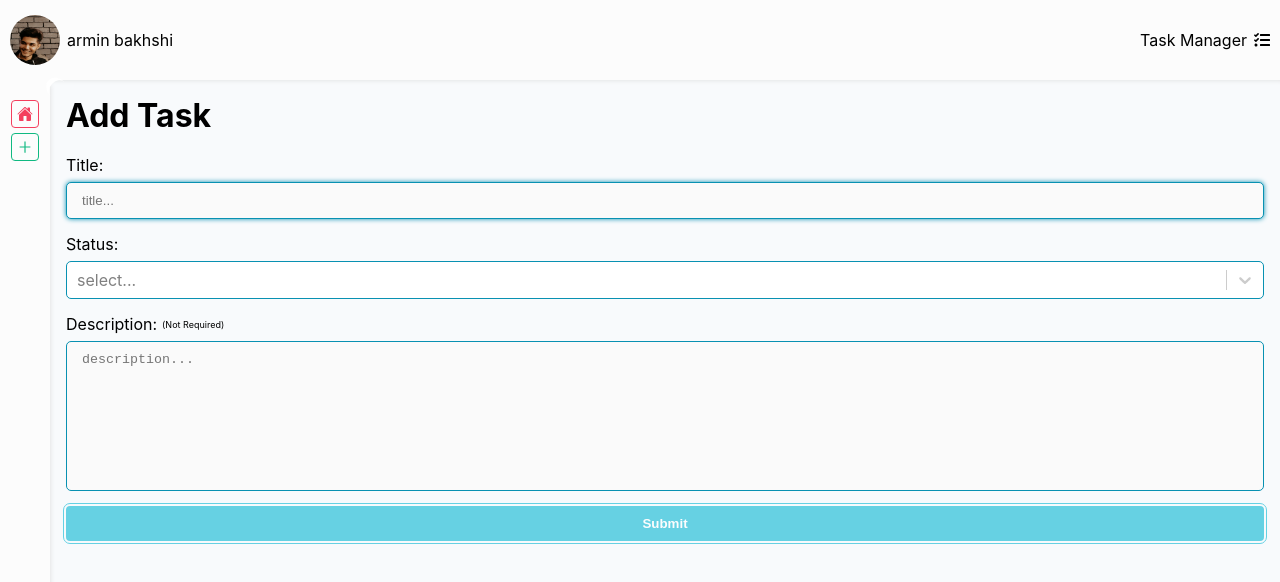
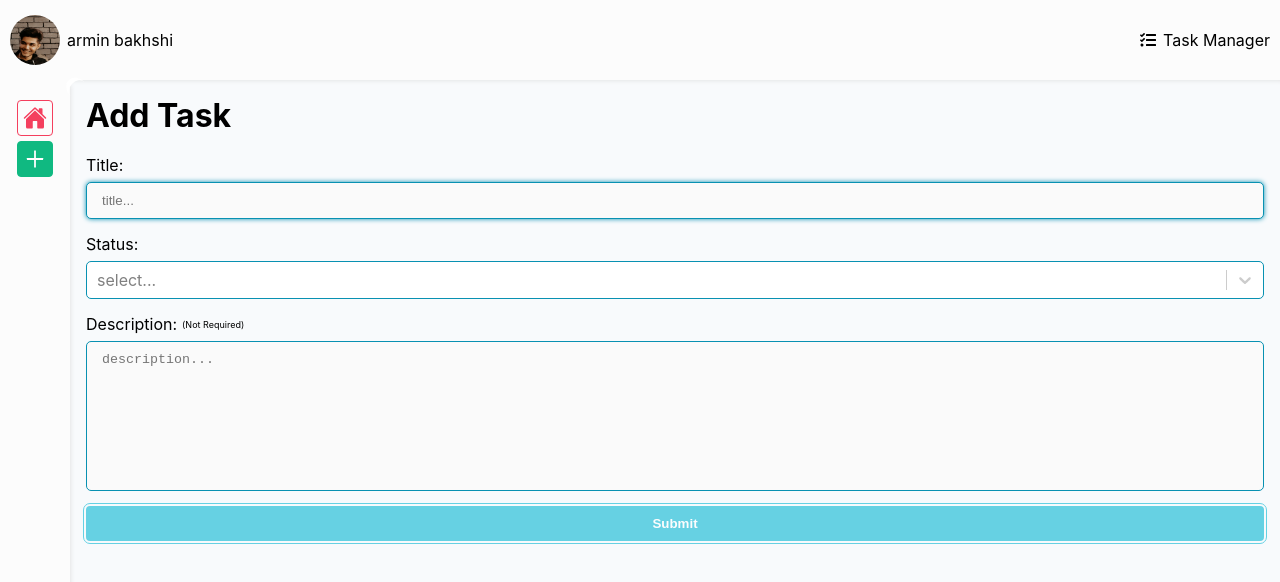
Before and after one commit to armin-bkh/taskmanager-app, a React (Create React App) app: page /add-task in a window 1280 px wide. Shown: the top 582 px of the page. Built offline with nearby package versions, Linux system fonts and the light colour scheme.

Commit message:
handle push user to homepage when add task form submited

```diff
--- a/src/Components/AddTaskForm/AddTaskForm.tsx
+++ b/src/Components/AddTaskForm/AddTaskForm.tsx
@@ -1,6 +1,6 @@
 import { useFormik, FormikProps } from "formik";
 import { useEffect } from "react";
-import { useLocation } from "react-router-dom";
+import { useLocation, useNavigate } from "react-router-dom";
 import * as Yup from "yup";
 import Input from "../Common/Input/Input";
 import SelectBox from "../Common/SelectBox/SelectBox";
@@ -35,6 +35,7 @@ const validationSchema = Yup.object({
 
 const customStyles = {
   control: (styles: any, { isFocused }: any) => ({
+    transition: "all .3s ease",
     display: "flex",
     borderRadius: "5px",
     backgroundColor: "white",
@@ -54,6 +55,7 @@ const customStyles = {
 
 const AddTaskForm = () => {
   const { search } = useLocation();
+  const navgiate = useNavigate();
   const { addTaskHandler } = useTasksActions();
 
   const onSubmit = (values: formValueTypes) => {
@@ -66,6 +68,7 @@ const AddTaskForm = () => {
     };
     addTaskHandler(task);
     formik.handleReset();
+    navgiate("/");
   };
 
   const formik: FormikProps<formValueTypes> = useFormik<formValueTypes>({
@@ -81,6 +84,10 @@ const AddTaskForm = () => {
       formik.setFieldValue("status", parsedSearch.status);
     }
   }, [search]);
+
+  useEffect(()=> {
+    if(formik.values.status) formik.setFieldTouched("status", true)
+  }, [formik.values.status])
 
   return (
     <form className={styles.formContainer} onSubmit={formik.handleSubmit}>
--- a/src/Components/Header/Head.style.ts
+++ b/src/Components/Header/Head.style.ts
@@ -38,7 +38,7 @@ export const Head = styled.header`
     align-items: center;
 
     & span {
-      margin-right: 7px;
+      margin-left: 7px;
     }
   }
 `;
--- a/src/Components/Header/Header.tsx
+++ b/src/Components/Header/Header.tsx
@@ -10,8 +10,8 @@ const Header = () => {
         armin bakhshi
       </div>
       <span className="logo">
+        <FaTasks />
         <span>Task Manager</span>
-        <FaTasks />
       </span>
     </Head>
   );
--- a/src/Components/SideBar/Aside.style.ts
+++ b/src/Components/SideBar/Aside.style.ts
@@ -5,12 +5,13 @@ export const Aside = styled.aside`
   background: #fcfcfc;
   padding: 20px 0;
   box-shadow: 0 5px 5px #dbdbdb;
-  width: 50px;
+  width: 70px;
   display: flex;
   justify-content: center;
   height: calc(100vh - 80px);
 
   @media screen and (max-width: 767px) {
+    width: 50px;
     height: calc(100vh - 65px);
   }
 
@@ -44,22 +45,33 @@ export const NavItem = styled.li`
     margin-bottom: 5px;
   }
 
-  & a {
+  & .active {
+    ${(props) => ({
+      background: props.color,
+      color: "#fff",
+    })}
+  }
+
+  & .notActive {
+    ${(props) => ({
+      border: `1px solid ${props.color}`,
+      color: props.color,
+    })}
+  }
+
+  & .link {
     padding: 5px;
     border-radius: 4px;
     display: flex;
     align-items: center;
     justify-content: center;
     transition: all 0.3s ease;
+    border: 1px solid ${(props) => props.color};
+    font-size: 24px;
 
     @media screen and (max-width: 767px) {
       font-size: 18px;
     }
-
-    ${(props) => ({
-      border: `1px solid ${props.color}`,
-      color: props.color,
-    })}
 
     &:hover {
       ${(props) => ({
--- a/src/Components/SideBar/SideBar.tsx
+++ b/src/Components/SideBar/SideBar.tsx
@@ -15,7 +15,14 @@ const SideBar = () => {
         <ul className="nav">
           {links.map((link) => (
             <NavItem key={link.to} color={link.color}>
-              <NavLink to={link.to}>{link.icon}</NavLink>
+              <NavLink
+                to={link.to}
+                className={({ isActive }) =>
+                  "link " + (isActive ? "active" : "notActive")
+                }
+              >
+                {link.icon}
+              </NavLink>
             </NavItem>
           ))}
         </ul>
--- a/src/Components/TaskItem/TaskItem.module.scss
+++ b/src/Components/TaskItem/TaskItem.module.scss
@@ -3,10 +3,12 @@
   flex-flow: column wrap;
   background: #fff;
   padding: 10px;
-  margin: 10px 0;
   border-radius: 5px;
   position: relative;
 
+  &:not(:last-child) {
+    margin-bottom: 15px;
+  }
   .header {
     margin-bottom: 15px;
     display: flex;
@@ -41,7 +43,7 @@
     border-radius: 5px;
     z-index: 2;
 
-    button{
+    button {
       padding: 2px;
       display: flex;
       justify-content: flex;
@@ -60,7 +62,6 @@
       border: 1px #14b8a6 solid;
       background: #ccfbf1;
     }
-
 
     &::before {
       content: "";
--- a/src/Components/TaskSection/TaskSection.module.scss
+++ b/src/Components/TaskSection/TaskSection.module.scss
@@ -3,6 +3,7 @@
     background-color: #f1f5f9;
     padding: 1rem;
     box-shadow: 0 0 7px rgba(#6366f1, .1);
+    overflow-y: auto;
 
 
     .header{
@@ -39,6 +40,11 @@
             border-radius: 5px;
             padding: 5px 0;
             color: #6366f1;
+            margin-bottom: 20px;
         }
     }
+
+    .list{
+        flex: 1;
+    }
 }
--- a/src/Components/TaskSection/TaskSection.tsx
+++ b/src/Components/TaskSection/TaskSection.tsx
@@ -24,7 +24,7 @@ const TaskSection = ({ title, tasks }: taskSectionProps) => {
           <BiPlus />
         </Link>
       </header>
-      <div>
+      <div className={styles.list}>
         {tasks.length > 0 &&
           tasks.map((task) => (
             <TaskItem key={task.id} task={task} />
```
Lines whose indentation alone changed are shown as unchanged.
